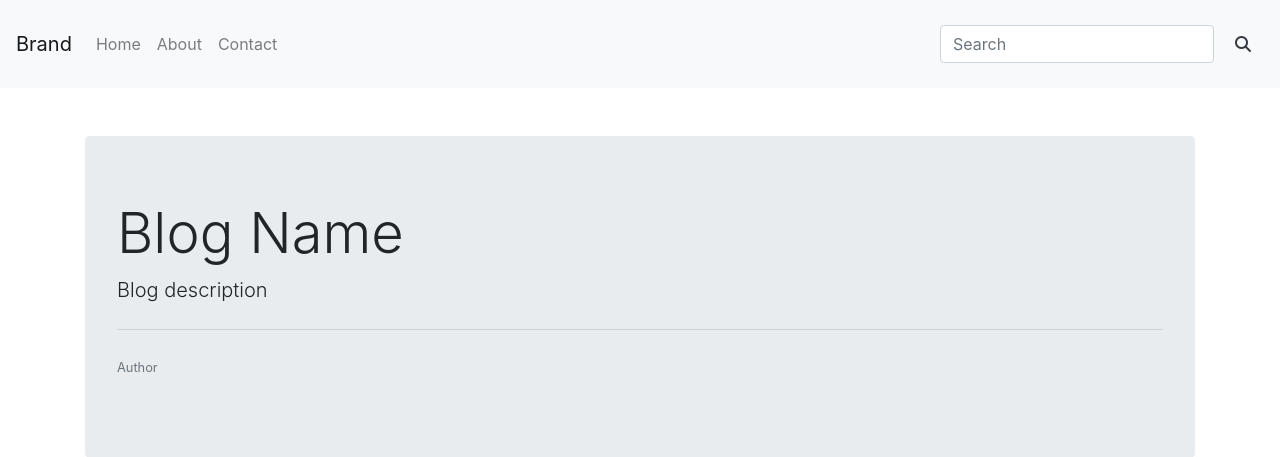
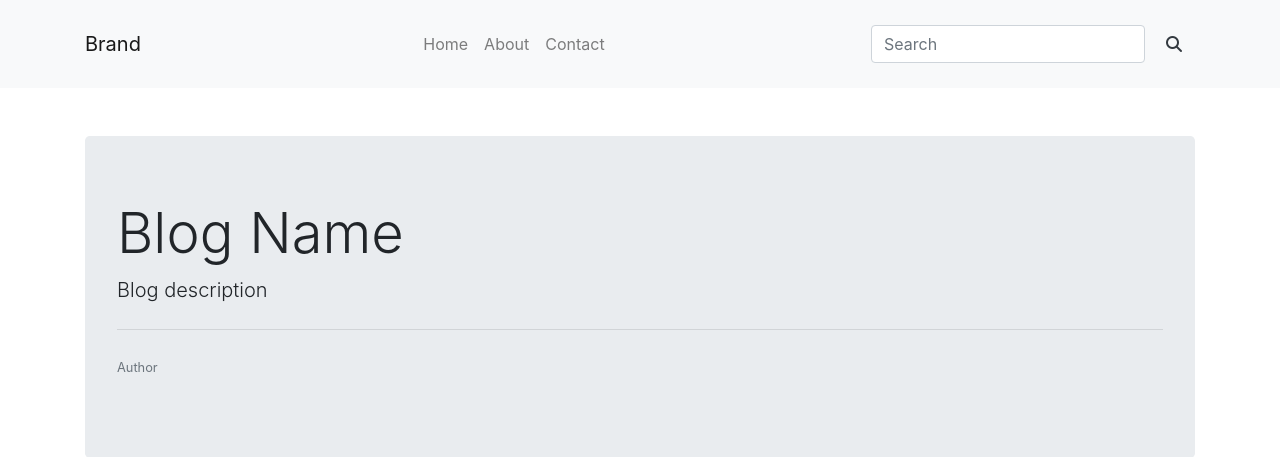
Before and after one commit to giancarlovq/PersonalBlog, a Django app: template core/templates/core/home.html in a window 1280 px wide. Shown: the top 457 px of the page. Run offline with Django 3.2, Linux system fonts and the light colour scheme; the template is opened without the code that fills it, so the values that code supplies are empty; some libraries are stand-ins or nearby versions.

Commit message:
Navigation bar modification.

```diff
--- a/core/templates/core/base.html
+++ b/core/templates/core/base.html
@@ -23,12 +23,13 @@
 
         <!-- Navigation -->
         <nav class="navbar navbar-expand-lg navbar-light bg-light py-4">
+            <div class="container">
                 <a class="navbar-brand" href="#"> Brand </a>
                 <button class="navbar-toggler" type="button" data-toggle="collapse" data-target="#navbarTogglerDemo02" aria-controls="navbarTogglerDemo02" aria-expanded="false" aria-label="Toggle navigation">
                     <span class="navbar-toggler-icon"></span>
                 </button>
                 <div class="collapse navbar-collapse" id="navbarTogglerDemo02">
-                <ul class="navbar-nav mr-auto mt-2 mt-lg-0">
+                    <ul class="navbar-nav mx-auto mt-2 mt-lg-0">
                         <li class="nav-item">
                             <a class="nav-link" href=""> Home </a>
                         </li>
@@ -45,6 +46,7 @@
                             <i class="fas fa-search fa-1x"></i>
                         </button>
                     </form>
+                </div>
             </div>
         </nav>
 
```
Lines whose indentation alone changed are shown as unchanged.
